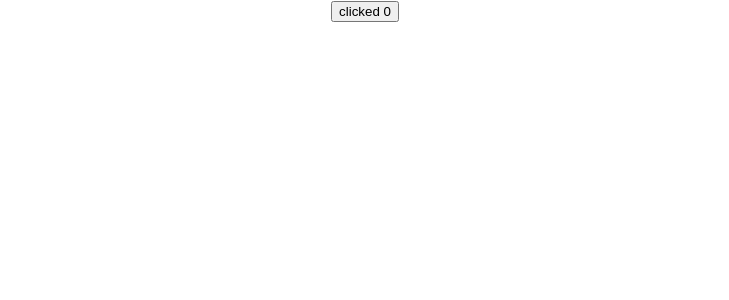
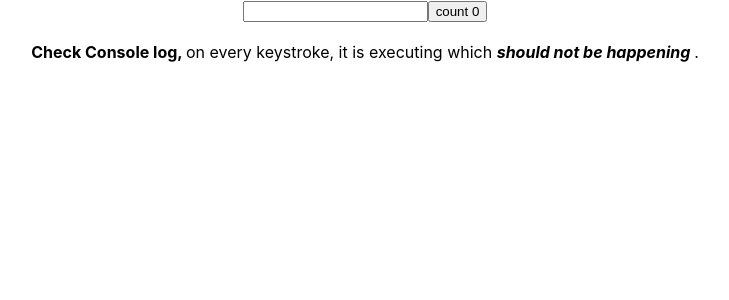
Before and after one commit to Rishabh0262/react-hooks, a React (Create React App) app: page / in a window 1280 px wide. Shown: the top 300 px of the page, without its empty margins (275-1004 px from the left). Built offline with nearby package versions, Linux system fonts and the light colour scheme.

Commit message:
we face an issue, that the compDidUpdate() re-runs the entire segment, while any change in component. As in here any change in <input> field.

```diff
--- a/src/App.js
+++ b/src/App.js
@@ -7,12 +7,12 @@ function App() {
   return (
     <div className="App">
 
-
-    <Hookcounter1 />
+{/*      Here we've used the useEffect Hook, to repalce RCE's comp.DidMount, comp.didUpdate */}
+    {/* <Hookcounter1 /> */}
 
 
 {/*       A simple example for effects in class-component       */}
-      {/* <ClassCounter1 /> */}
+      <ClassCounter1 />
 
 
 
--- a/src/components/ClassCounter1.js
+++ b/src/components/ClassCounter1.js
@@ -5,7 +5,8 @@ export class ClassCounter1 extends Component {
       super(props)
 
       this.state = {
-         count : 0
+         count : 0,
+         text : ""
       }
     }
 
@@ -14,6 +15,8 @@ export class ClassCounter1 extends Component {
     }
 
     componentDidUpdate(prevProps, prevState) {
+
+        console.log("Updating Document title!")                // Here the problem is, it executes every time we type in input box
         document.title =   `Clicked ${this.state.count} times`
     }
 
@@ -22,7 +25,15 @@ export class ClassCounter1 extends Component {
   render() {
     return (
       <div>
+        <input
+            type="text"
+            value={this.state.text}
+            onChange={e => this.setState({text : e.target.value})}
+        />
         <button onClick={()=> this.setState({count : this.state.count +1})}>count {this.state.count}</button>
+
+        <br/> <br/>
+        <b> Check Console log, </b> on every keystroke, it is executing which <b><i> should not be happening </i></b>.
       </div>
     )
   }
```
